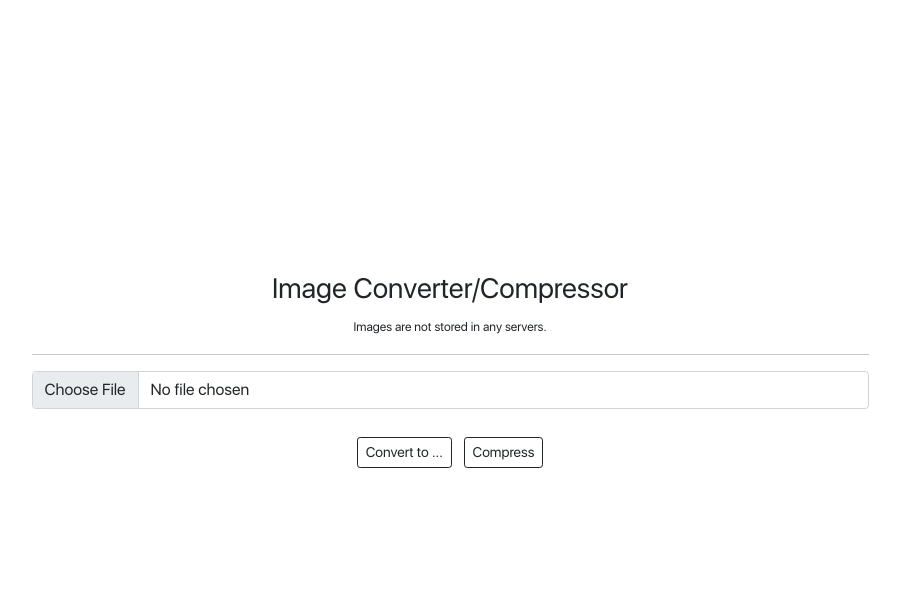
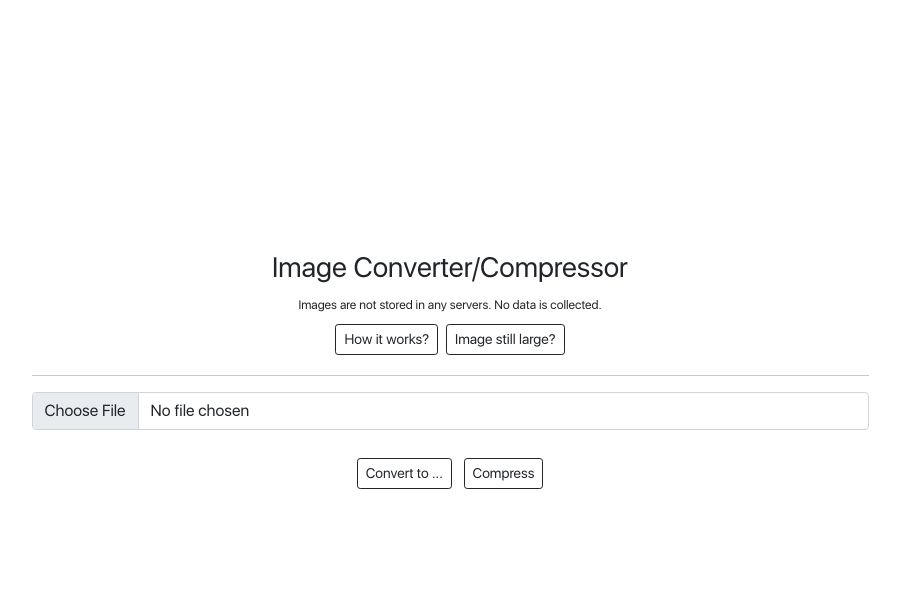
Before and after one commit to satshree/image-converter-api, a Django app: template templates/index.html in a window 1280 px wide. Shown: the top 599 px of the page, without its empty margins (190-1090 px from the left). Run offline with Django 3.2, Linux system fonts and the light colour scheme; the template is opened without the code that fills it, so the values that code supplies are empty; some libraries are stand-ins or nearby versions.

Commit message:
added how it works and png large tip modals

```diff
--- a/templates/index.html
+++ b/templates/index.html
@@ -8,7 +8,32 @@
     <div class="text-center">
       <h3>Image Converter/Compressor</h3>
       <div class="text-center">
-        <small> <small> Images are not stored in any servers. </small></small>
+        <small>
+          <small>
+            Images are not stored in any servers. No data is collected.
+          </small>
+        </small>
+        <br />
+        <div
+          class="d-flex align-items-center justify-content-center w-100 mt-1"
+        >
+          <button
+            type="button"
+            class="btn btn-sm btn-outline-dark m-1"
+            data-bs-toggle="modal"
+            data-bs-target="#howItWorksModal"
+          >
+            How it works?
+          </button>
+          <button
+            type="button"
+            class="btn btn-sm btn-outline-dark m-1"
+            data-bs-toggle="modal"
+            data-bs-target="#pngLargeModal"
+          >
+            Image still large?
+          </button>
+        </div>
       </div>
     </div>
     <hr />
@@ -125,6 +150,120 @@
     </div>
   </div>
 </div>
+
+<div
+  class="modal fade"
+  id="howItWorksModal"
+  tabindex="-1"
+  aria-labelledby="howItWorksModalLabel"
+  aria-hidden="true"
+>
+  <div class="modal-dialog modal-dialog-centered modal-xl">
+    <div class="modal-content">
+      <div class="modal-header">
+        <h5 class="modal-title" id="exampleModalLabel">How it works</h5>
+        <button
+          type="button"
+          class="btn-close"
+          data-bs-dismiss="modal"
+          aria-label="Close"
+        ></button>
+      </div>
+      <div class="modal-body">
+        <div class="row text-center">
+          <div class="col-sm-4">
+            <img
+              class="m-3"
+              src="{% static 'img/upload.png' %}"
+              style="width: 65%"
+              alt="upload"
+            />
+            <br />
+            <br />
+            1. Your image will be uploaded.
+            <!-- to the backend API. -->
+          </div>
+          <div class="col-sm-4">
+            <img
+              class="m-3"
+              src="{% static 'img/compression.png' %}"
+              style="width: 65%"
+              alt="upload"
+            />
+            <br />
+            <br />
+            2. Your image will be converted/compressed.
+          </div>
+          <div class="col-sm-4">
+            <img
+              class="m-3"
+              src="{% static 'img/download.png' %}"
+              style="width: 65%"
+              alt="upload"
+            />
+            <br />
+            <br />
+            3. Your image will be downloaded.
+          </div>
+          <div class="col-sm-12">
+            <br />
+            <h5>Your image is never stored anywhere.</h5>
+          </div>
+        </div>
+      </div>
+      <div class="modal-footer">
+        <button
+          type="button"
+          class="btn btn-sm btn-outline-dark"
+          data-bs-dismiss="modal"
+        >
+          Close
+        </button>
+      </div>
+    </div>
+  </div>
+</div>
+
+<div
+  class="modal fade"
+  id="pngLargeModal"
+  tabindex="-1"
+  aria-labelledby="pngLargeModalLabel"
+  aria-hidden="true"
+>
+  <div class="modal-dialog modal-dialog-centered">
+    <div class="modal-content">
+      <div class="modal-header">
+        <h5 class="modal-title" id="exampleModalLabel">
+          Compressed PNG image still large?
+        </h5>
+        <button
+          type="button"
+          class="btn-close"
+          data-bs-dismiss="modal"
+          aria-label="Close"
+        ></button>
+      </div>
+      <div class="modal-body">
+        If your compressed PNG image is still large,
+        <br />
+        <br />
+        1. Convert it to JPG first.
+        <br />
+        2. Compress the image.
+      </div>
+      <div class="modal-footer">
+        <button
+          type="button"
+          class="btn btn-sm btn-outline-dark"
+          data-bs-dismiss="modal"
+        >
+          Close
+        </button>
+      </div>
+    </div>
+  </div>
+</div>
 {% endblock body %}
 
 <!--  -->
```
Also changed, not shown: main/static/img/compression.png (added), main/static/img/download.png (added), main/static/img/upload.png (added).
